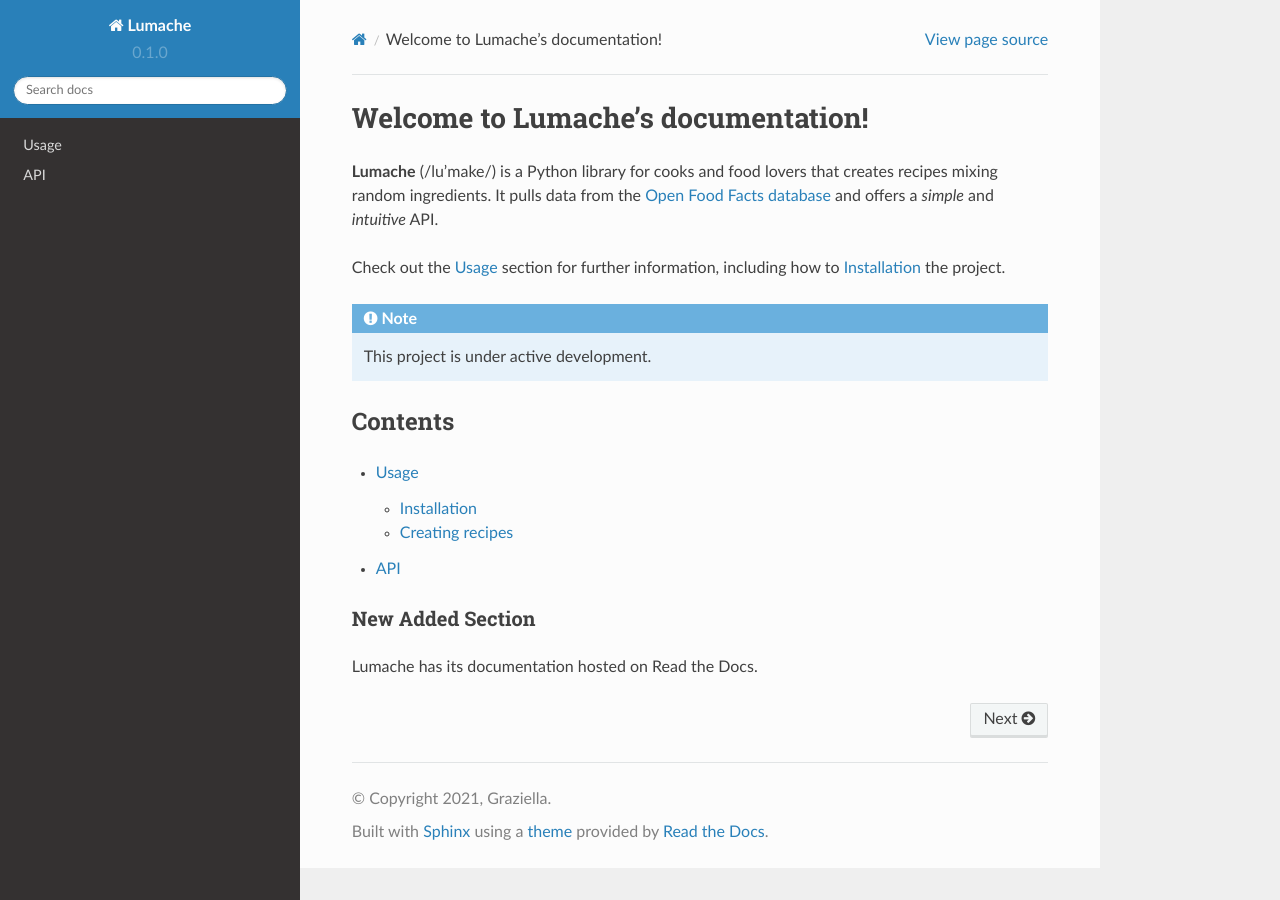
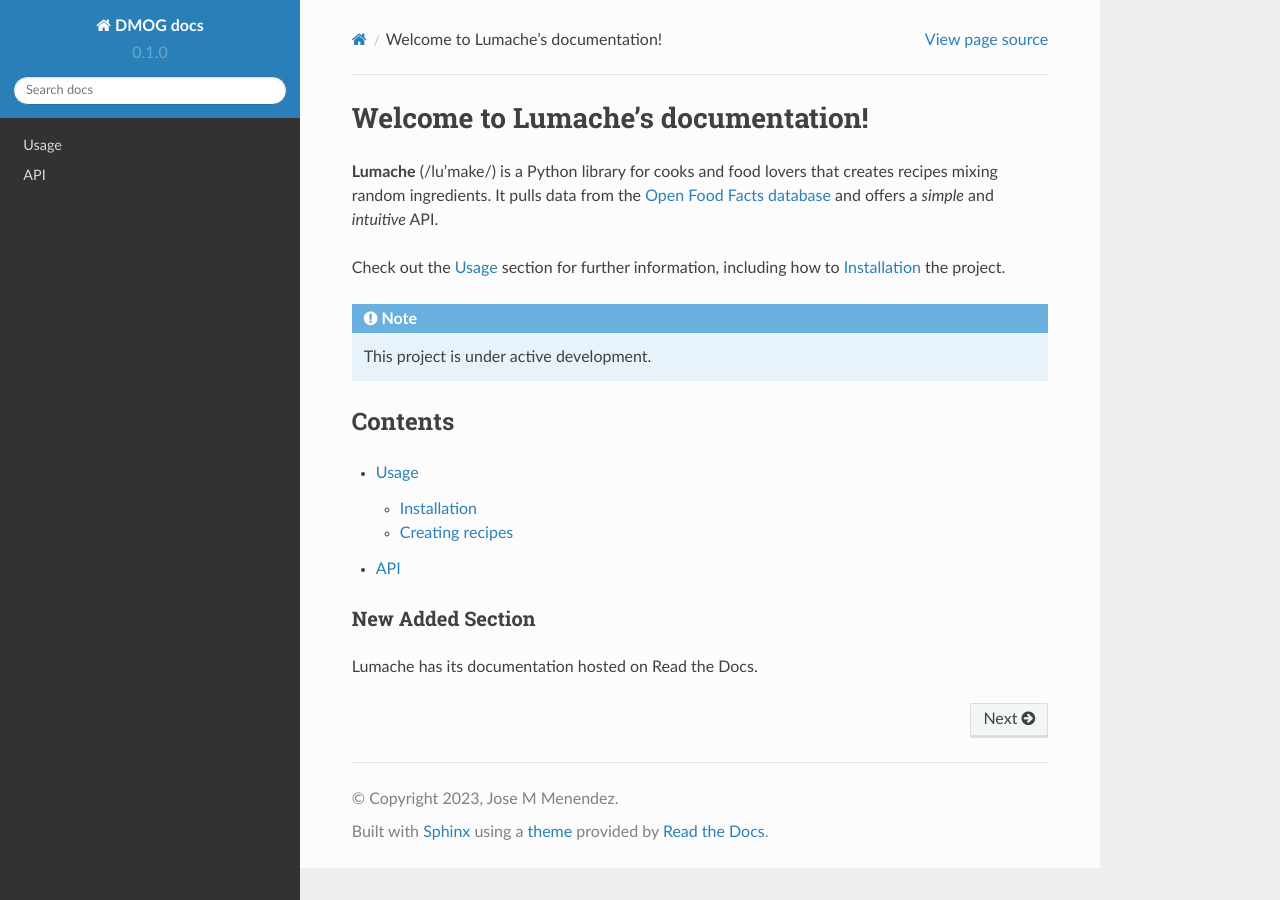
Before and after one commit to jm130/dmogdocs, a Sphinx documentation site: the page built from docs/source/index.rst, in a window 1280 px wide. Built offline with Sphinx 7.4.7 and the Read the Docs theme 2.0.0, drawn with Linux system fonts in a browser that asks for light colours.

Commit message:
Update conf.py
edited project details

```diff
--- a/docs/source/conf.py
+++ b/docs/source/conf.py
@@ -2,9 +2,9 @@
 
 # -- Project information
 
-project = 'Lumache'
-copyright = '2021, Graziella'
-author = 'Graziella'
+project = 'DMOG docs'
+copyright = '2023, Jose M Menendez'
+author = 'Jose M Menendez'
 
 release = '0.1'
 version = '0.1.0'
```
